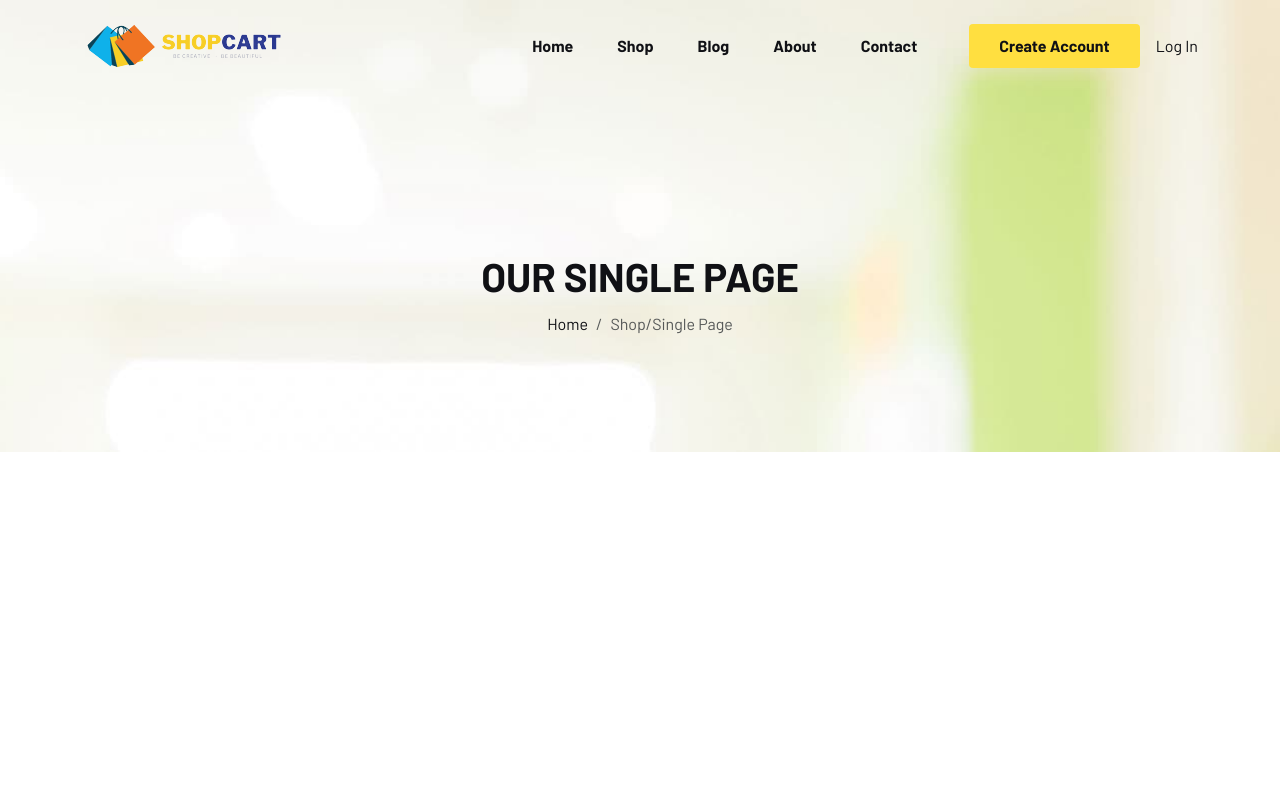
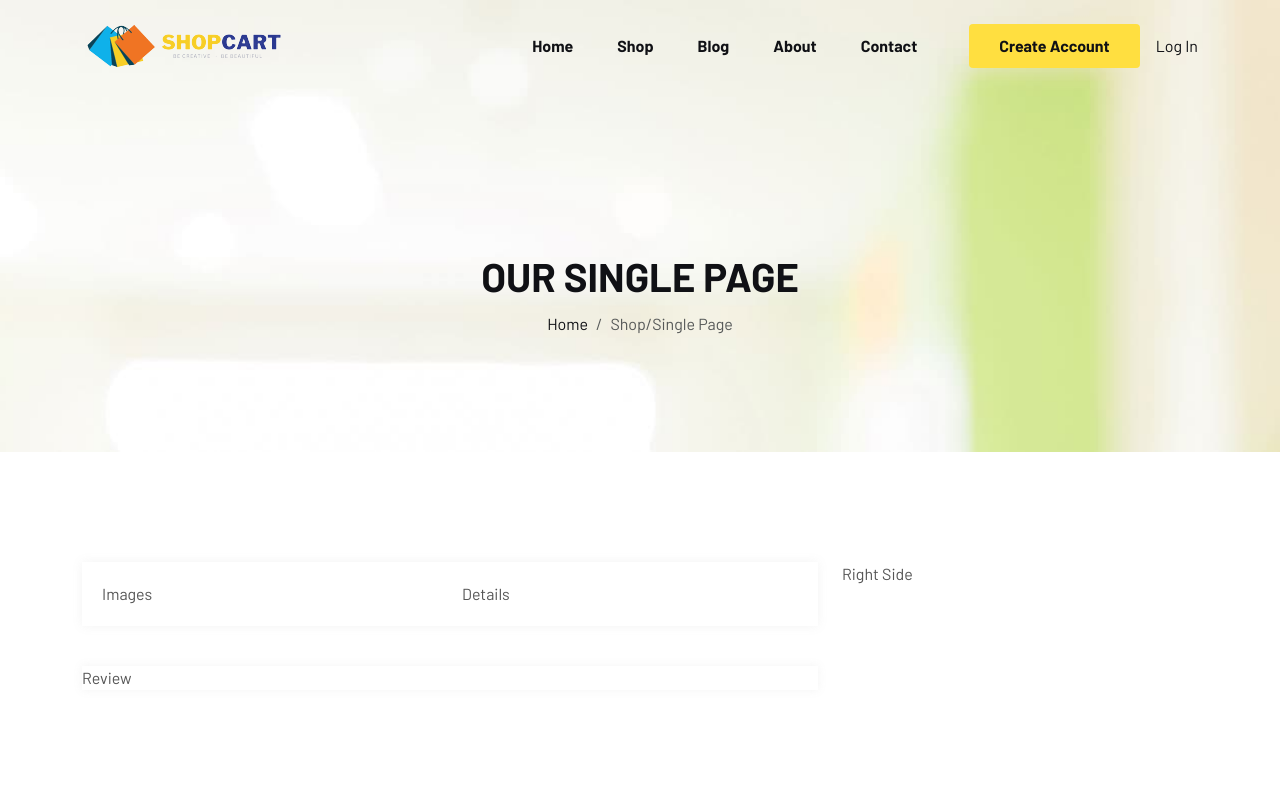
Before and after one commit to azmarifdev/react-ecommerce-project, a React (Vite) app: page /shop/008c06dd-04e4-4923-b840-927bd6b4c2de in a window 1280 px wide. Shown: the top 800 px of the page. Built offline with nearby package versions, Linux system fonts and the light colour scheme; no server answers.

Commit message:
some chang

```diff
--- a/src/shop/SingleProduct.jsx
+++ b/src/shop/SingleProduct.jsx
@@ -19,6 +19,26 @@ const SingleProduct = () => {
     return (
         <div>
             <PageHeader title={'OUR SINGLE PAGE'} curPage={'Shop/Single Page'} />
+            <div className="shop-single padding-tb aside-bg">
+                <div className="container">
+                    <div className="row justify-content-center">
+                        <div className="col-lg-8 col-12">
+                            <article>
+                                <div className="product-details">
+                                    <div className="row align-items-center">
+                                        <div className="col-md-6 col-12">Images</div>
+                                        <div className="col-md-6 col-12">Details</div>
+                                    </div>
+                                </div>
+                                {/* Review */}
+                                <div className="review">Review</div>
+                            </article>
+                        </div>
+                        {/* right side */}
+                        <div className="col-lg-4 col-12">Right Side</div>
+                    </div>
+                </div>
+            </div>
         </div>
     );
 };
```
